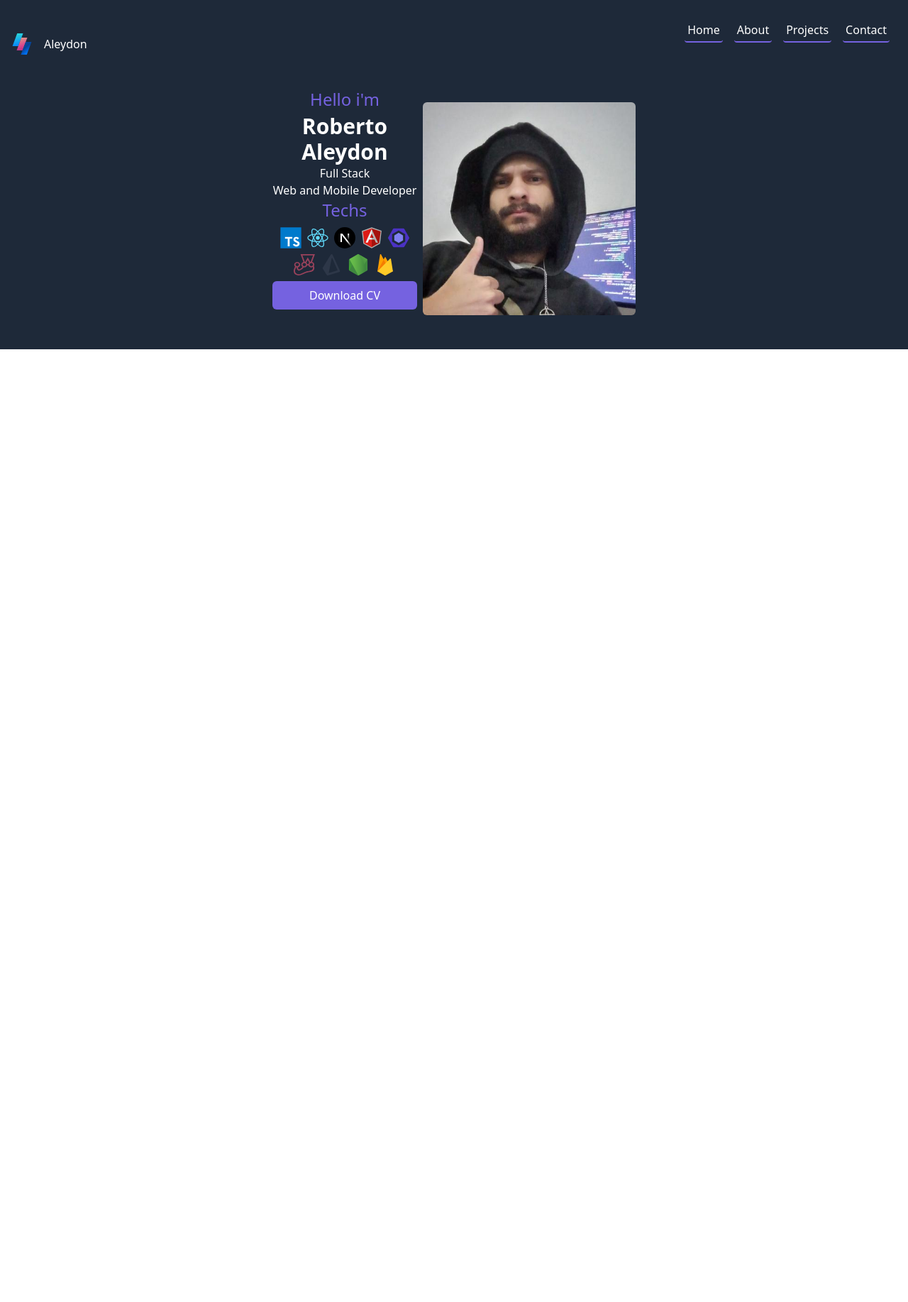
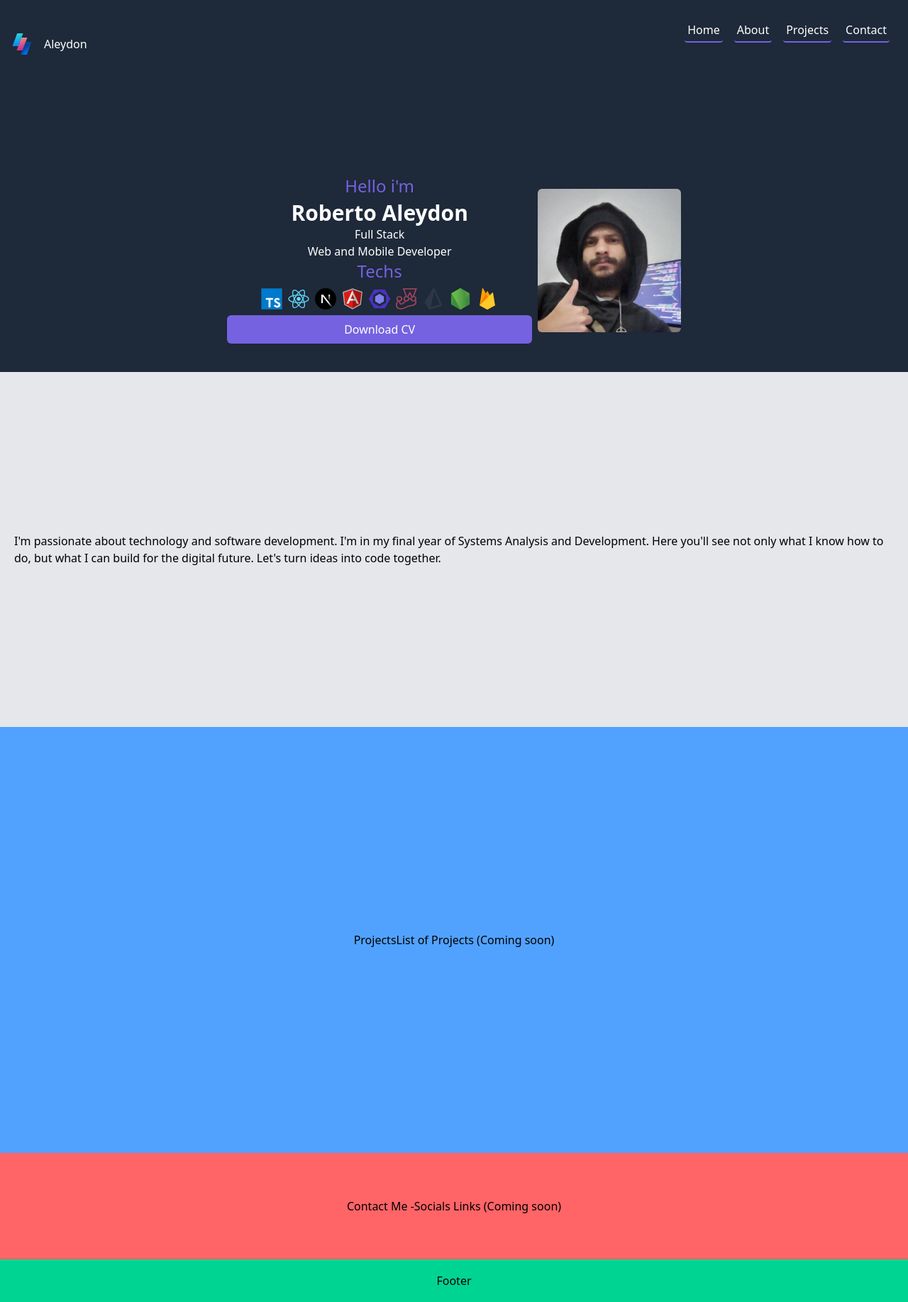
Before and after one commit to Aleydon/Porftfolio, a Next.js app: page / in a window 1280 px wide. Shown: the whole page at 71% size. Before the commit the page ends 800 px from the top, so only its background shows below. Built offline with nearby package versions, Linux system fonts and the light colour scheme.

Commit message:
ADD: Created project, contact, about and footer structure + smooth scroll

```diff
--- /dev/null
+++ b/src/app/About/page.tsx
@@ -0,0 +1,5 @@
+import { AboutMe } from '@/components/AboutMe';
+
+export default function About() {
+  return <AboutMe />;
+}
--- /dev/null
+++ b/src/app/Contact/page.tsx
@@ -0,0 +1,5 @@
+import { ContactMe } from '@/components/ContactMe';
+
+export default function Contact() {
+  return <ContactMe />;
+}
--- /dev/null
+++ b/src/app/PortfolioFooter/page.tsx
@@ -0,0 +1,5 @@
+import { Footer } from '@/components/Footer';
+
+export default function PortfolioFooter() {
+  return <Footer />;
+}
--- /dev/null
+++ b/src/app/Projects/page.tsx
@@ -0,0 +1,5 @@
+import { MyProjects } from '@/components/MyProjects';
+
+export default function Projects() {
+  return <MyProjects />;
+}
--- a/src/app/globals.css
+++ b/src/app/globals.css
@@ -3,6 +3,10 @@
 :root {
   --dark: #1a1a29;
   --purple: #7562e0;
+}
+
+html {
+  scroll-behavior: smooth;
 }
 
 @theme {
--- a/src/app/page.tsx
+++ b/src/app/page.tsx
@@ -1,11 +1,20 @@
+import Home from './Home/page';
+import About from './About/page';
+import Projects from './Projects/page';
+import PortfolioFooter from './PortfolioFooter/page';
+import Contact from './Contact/page';
+
 import { NavBar } from '@/components/NavBar';
-import Home from './Home/page';
 
 export default function Page() {
   return (
     <>
       <NavBar />
       <Home />
+      <About />
+      <Projects />
+      <Contact />
+      <PortfolioFooter />
     </>
   );
 }
--- /dev/null
+++ b/src/components/AboutMe.tsx
@@ -0,0 +1,17 @@
+export function AboutMe() {
+  return (
+    <div
+      id="about"
+      className="flex justify-center items-center bg-gray-200 h-[500px]"
+    >
+      <div className="flex justify-center items-center p-5">
+        <div>
+          I&apos;m passionate about technology and software development.
+          I&apos;m in my final year of Systems Analysis and Development. Here
+          you&apos;ll see not only what I know how to do, but what I can build
+          for the digital future. Let&apos;s turn ideas into code together.
+        </div>
+      </div>
+    </div>
+  );
+}
--- /dev/null
+++ b/src/components/ContactMe.tsx
@@ -0,0 +1,13 @@
+export function ContactMe() {
+  return (
+    <div
+      id="contact"
+      className="flex justify-center items-center bg-red-400 h-[150px]"
+    >
+      <div>Contact Me - </div>
+      <div>
+        <div>Socials Links (Coming soon)</div>
+      </div>
+    </div>
+  );
+}
--- /dev/null
+++ b/src/components/Footer.tsx
@@ -0,0 +1,10 @@
+export function Footer() {
+  return (
+    <div
+      id="projects"
+      className="flex justify-center items-center bg-emerald-400 h-[60px]"
+    >
+      <div>Footer</div>
+    </div>
+  );
+}
--- a/src/components/Hero.tsx
+++ b/src/components/Hero.tsx
@@ -6,9 +6,12 @@ import { DownloadCV } from './DownloadCV';
 
 export function Hero() {
   return (
-    <section className="flex flex-col items-center justify-end  w-full h-[610px]md:h-[400px] bg-gray-800">
-      <div className="container flex flex-col-reverse items-start justify-between md:flex-row pb-10 w-[40%] gap-2">
-        <div className="flex-col w-full md:max-w-[600px] text-center">
+    <section
+      id="home"
+      className="flex flex-col items-center justify-end  w-full h-[610px] lg:h-[400px] bg-gray-800"
+    >
+      <div className="container flex flex-col-reverse items-start justify-between lg:flex-row pb-10 w-[50%] gap-2">
+        <div className="flex-col w-full lg:max-w-[600px] text-center">
           <p className="text-[#7562e0] text-2xl">Hello i&apos;m </p>
           <h2 className="text-3xl font-semibold mt-1 text-white">
             Roberto Aleydon
@@ -31,19 +34,22 @@ export function Hero() {
           </div>
           <div
             className="flex justify-center items-center bg-[#7562e0] p-2
-            rounded-md md:cursor-pointer hover:bg-[#6b57e0] transition-all duration-200"
+            rounded-md lg:cursor-pointer hover:bg-[#6b57e0] transition-all duration-200"
           >
             <DownloadCV />
           </div>
         </div>
+
+        <div>
           <Image
-          className="rounded-full md:rounded-md mb-2 mt-5"
+            className="rounded-full lg:rounded-md mb-2 mt-5"
             src={Me}
             alt="Roberto Aleydon"
             width={300}
             height={300}
           />
         </div>
+      </div>
     </section>
   );
 }
--- /dev/null
+++ b/src/components/MyProjects.tsx
@@ -0,0 +1,14 @@
+export function MyProjects() {
+  console.log('Projects');
+  return (
+    <div
+      id="projects"
+      className="flex justify-center items-center bg-blue-400 h-[600px]"
+    >
+      <div>Projects</div>
+      <div>
+        <div>List of Projects (Coming soon)</div>
+      </div>
+    </div>
+  );
+}
--- a/src/constants/navLinks.tsx
+++ b/src/constants/navLinks.tsx
@@ -1,18 +1,18 @@
 export const NAV_LINKS = [
   {
     name: 'Home',
-    href: '/'
+    href: '#home'
   },
   {
     name: 'About',
-    href: '/about'
+    href: '#about'
   },
   {
     name: 'Projects',
-    href: '/projects'
+    href: '#projects'
   },
   {
     name: 'Contact',
-    href: '/contact'
+    href: '#contact'
   }
 ];
```
Lines whose indentation alone changed are shown as unchanged.
